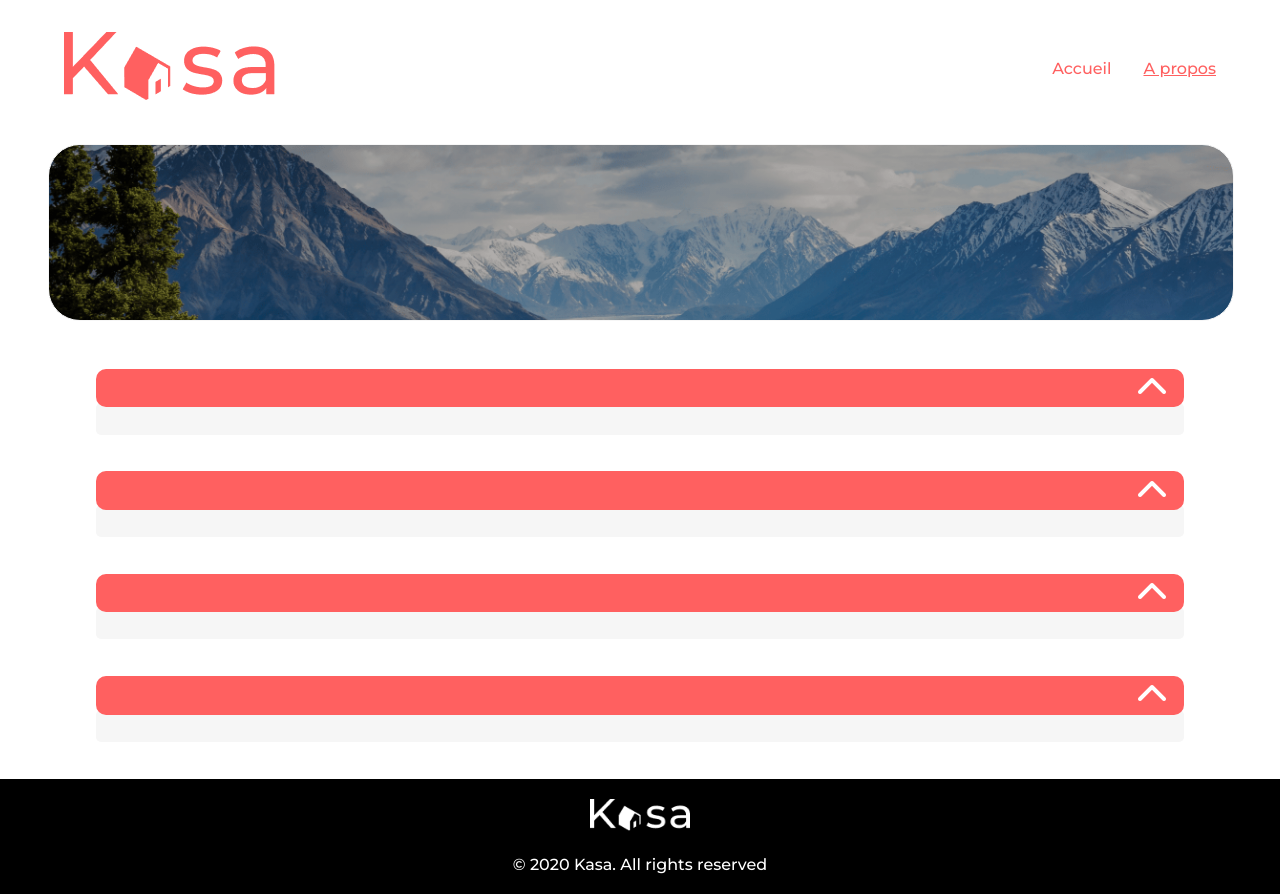
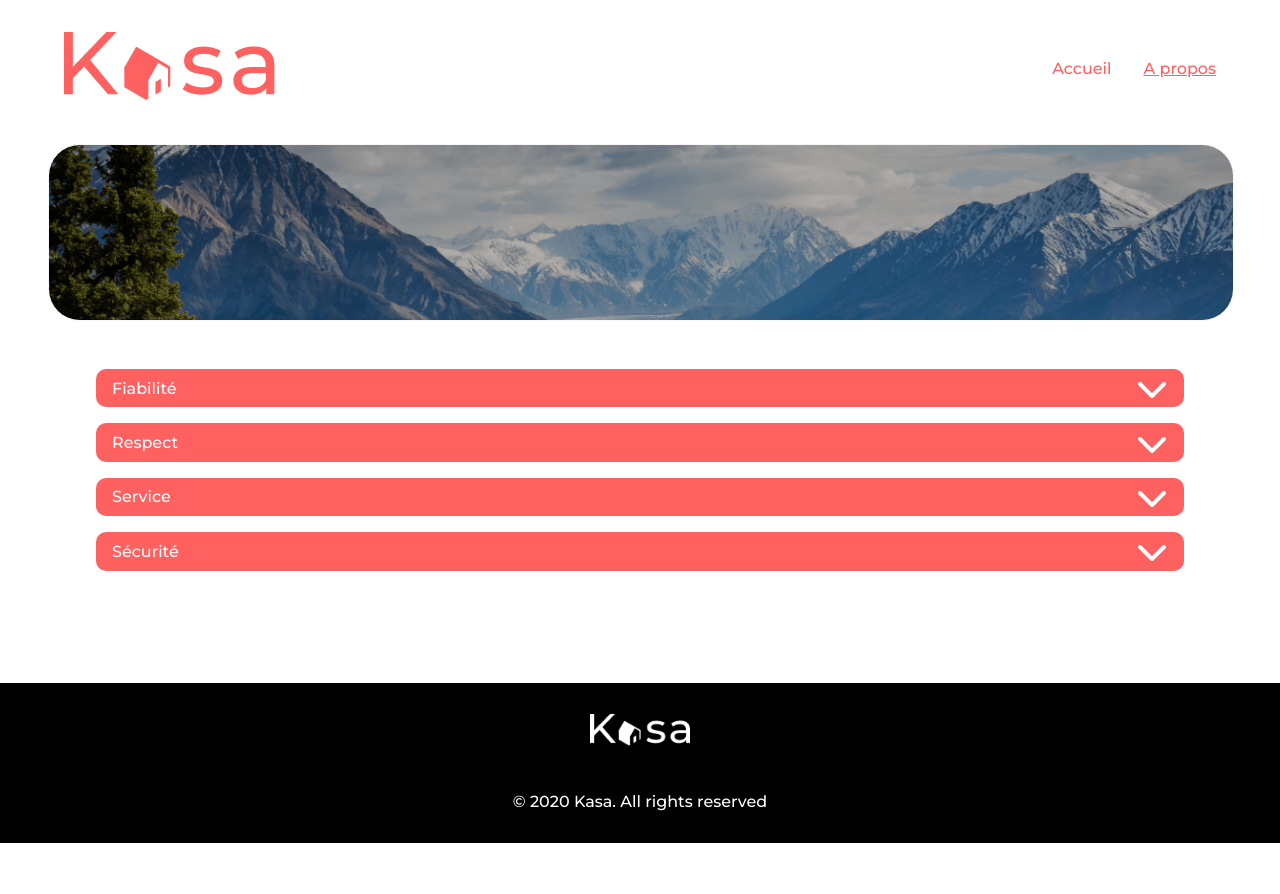
Before and after one commit to 9Zach4/P6, a React (Create React App) app in the folder kasa/: page /about in a window 1280 px wide. After the commit the page ends 843 px from the top, so only its background shows below. Built offline with nearby package versions, Linux system fonts and the light colour scheme.

Commit message:
about json

```diff
--- a/kasa/src/components/HouseDescription/HouseDescription.jsx
+++ b/kasa/src/components/HouseDescription/HouseDescription.jsx
@@ -1,17 +1,27 @@
-import React from "react";
+import React, { useState } from "react";
 import "./houseDescription.scss";
 
-function houseDescription({title, content}) {
+function HouseDescription({ title, content }) {
+  const [isCollapsed, setIsCollapsed] = useState(true);
+
+  const toggleCollapse = () => {
+    setIsCollapsed((prevState) => !prevState);
+  };
+
   return (
+    <div className={`house-hold__description ${isCollapsed ? "collapsed" : ""}`}>
+      <p className="description__title" onClick={toggleCollapse}>
+        <span>{title}</span>
+        <i className={`fa-solid fa-chevron-${isCollapsed ? "down" : "up"}`}></i>
+      </p>
 
-    <div className="house-hold__description">
-                <p className="description__title">
-                    <span>{title}</span>
-                    <i className="fa-solid fa-chevron-up"></i>
-                </p>
-                <p className="description__content">{content}</p>
-            </div>
+      {!isCollapsed && (
+        <p className="description__content">
+          {content}
+        </p>
+      )}
+    </div>
   );
 }
 
-export default houseDescription;
+export default HouseDescription;
--- a/kasa/src/components/HouseDescription/houseDescription.scss
+++ b/kasa/src/components/HouseDescription/houseDescription.scss
@@ -3,6 +3,7 @@
 
      .house-hold__description {
         flex-basis:50%;
+       margin-top: 1rem;
     .description__title {
         background-color: $color-primary;
         color: $color-tertiary;
--- /dev/null
+++ b/kasa/src/data/aboutData.json
@@ -0,0 +1,22 @@
+[
+    {
+        "id": "c1ab96",
+        "title": "Fiabilité",
+        "description": "Les annonces postées sur Kasa garantissent une fiabilité totale. Les photos sont conformes aux logements, et toutes les informations sont régulièrement vérifiées  par nos équipes."
+    },
+    {
+        "id": "c2cd97",
+        "title": "Respect",
+        "description": "La bienveillance fait partie des valeurs fondatrices de Kasa. Tout comportement discriminatoire ou de perturbation du voisinage entraînera une exclusion de notre plateforme."
+    },
+    {
+        "id": "c3ef98",
+        "title": "Service",
+        "description": "Nos équipes se tiennent à votre disposition pour vous fournir une expérience parfaite. N'hésitez pas à nous contacter si vous avez la moindre question."
+    },
+    {
+        "id": "c4gh99",
+        "title": "Sécurité",
+        "description": "La sécurité est la priorité de Kasa. Aussi bien pour nos hôtes que pour les voyageurs, chaque logement correspond aux critères de sécurité établis par nos services. En laissant une note aussi bien à l'hôte qu'au locataire, cela permet à nos équipes de vérifier que les standards sont bien respectés. Nous organisons également des ateliers sur la sécurité domestique pour nos hôtes."
+    }
+]
--- a/kasa/src/layout/footer/Footer.scss
+++ b/kasa/src/layout/footer/Footer.scss
@@ -5,8 +5,10 @@
   color: $color-tertiary;
   padding: 20px;
   text-align: center;
-  min-height: 100px;
+  height: 10rem;
   display: grid;
+  margin-top: 7rem;
+  margin-bottom: 0;
   gap: 20px;
   place-items: center;
   box-sizing: border-box;
@@ -15,7 +17,6 @@
     height: 13rem;
     display: flex;
     flex-direction: column;
-    margin-top: 2rem;
     justify-content: center;
   }
 }
--- a/kasa/src/pages/About/About.jsx
+++ b/kasa/src/pages/About/About.jsx
@@ -2,16 +2,21 @@
 import "./about.scss";
 import Banner from "../../layout/banner/Banner";
 import HouseDescription from "../../components/HouseDescription/HouseDescription";
+import aboutData from "../../data/aboutData";
 
 function About() {
   return (
     <>
         <Banner/>
         <div className="about__box">
-           <HouseDescription />
-           <HouseDescription />
-           <HouseDescription />
-           <HouseDescription />
+        {aboutData.map((house) => (
+          <HouseDescription
+            key={house.id}
+            title={house.title}
+            content={house.description}
+          />
+        ))}
+
         </div>
 
     </>
--- a/kasa/src/pages/Accomodation/Accomodation.jsx
+++ b/kasa/src/pages/Accomodation/Accomodation.jsx
@@ -33,7 +33,11 @@
             <HouseHeader selectedHouse={selectedHouse} />
             <div className="description_box">
                 <HouseDescription title="Description" content={selectedHouse.description} />
-                <HouseDescription title="Equipements" content={selectedHouse.equipments} />
+                <HouseDescription title="Equipements" content=
+                  {selectedHouse.equipments.map((equipment, index) => (
+                    <li key={index}>
+                      {equipment}
+                    </li>))}/>
             </div>
         </div>
     );
```
Also changed, not shown: 1 other file (tests, documents, lock files or other folders).
